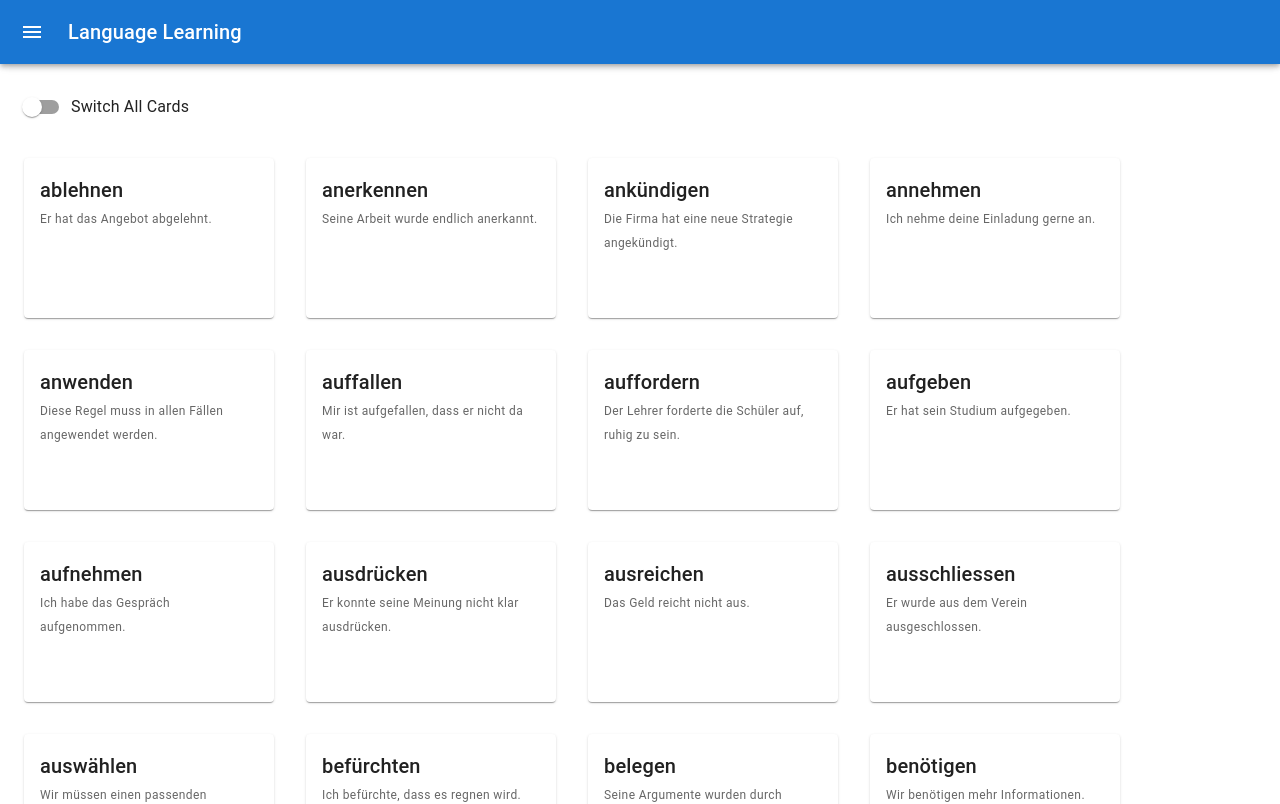
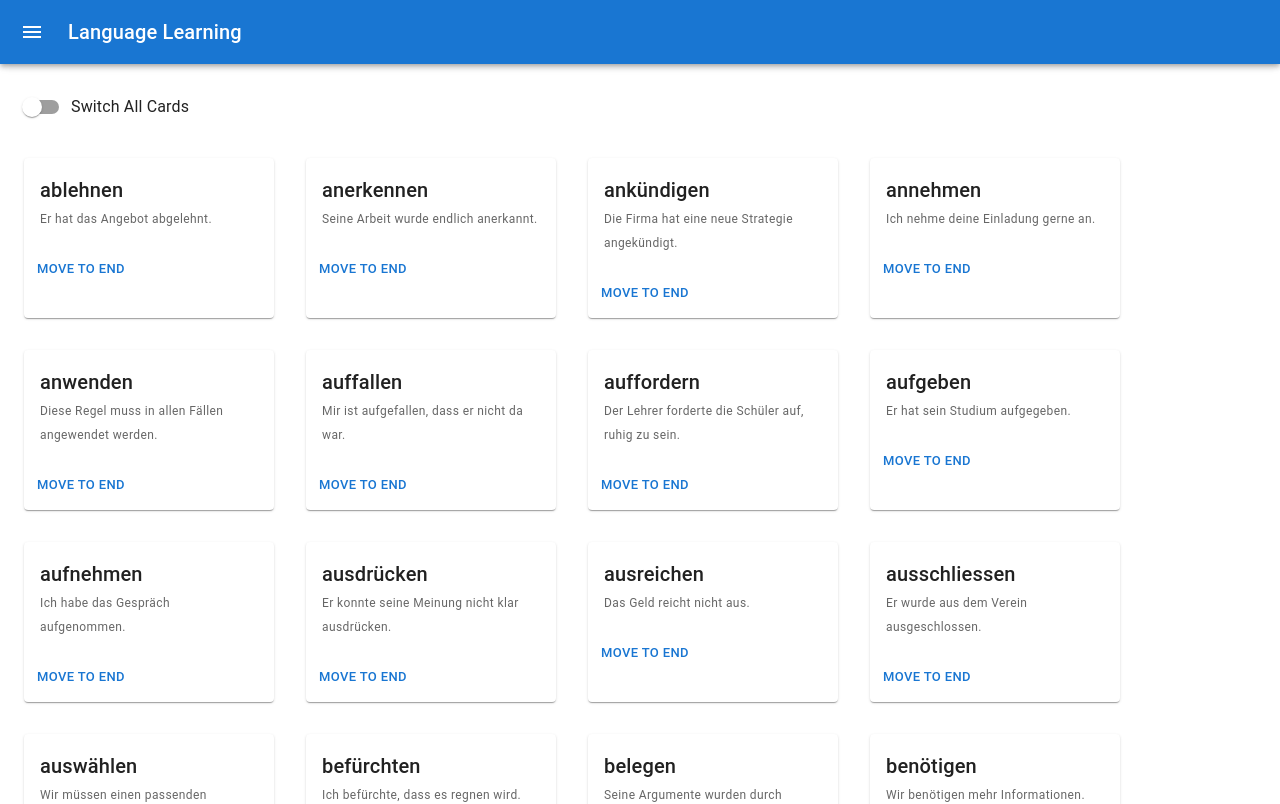
Before and after one commit to vincentheimann/drill-cards, a React (Vite) app: page /german/b2 in a window 1280 px wide. Shown: the top 804 px of the page. Built offline with nearby package versions, Linux system fonts and the light colour scheme.

Commit message:
Add card action move to the end

```diff
--- a/src/components/DrillCard.jsx
+++ b/src/components/DrillCard.jsx
@@ -1,8 +1,14 @@
 /* eslint-disable react/prop-types */
 import { useState, useEffect } from "react";
-import { Card, CardContent, Typography } from "@mui/material";
+import {
+  Card,
+  CardContent,
+  Typography,
+  CardActions,
+  Button,
+} from "@mui/material";
 
-export default function DrillCard({ word, switchAll }) {
+export default function DrillCard({ word, switchAll, moveCardToEnd }) {
   const [flipped, setFlipped] = useState(switchAll);
   const [isTouchDevice, setIsTouchDevice] = useState(false);
 
@@ -50,6 +56,11 @@ export default function DrillCard({ word, switchAll }) {
           </>
         )}
       </CardContent>
+      <CardActions>
+        <Button size="small" onClick={moveCardToEnd}>
+          Move to End
+        </Button>
+      </CardActions>
     </Card>
   );
 }
--- a/src/components/DrillCardList.jsx
+++ b/src/components/DrillCardList.jsx
@@ -1,4 +1,4 @@
-import { useState } from "react";
+import { useState, useEffect } from "react";
 import { useLocation } from "react-router-dom";
 import {
   Box,
@@ -15,16 +15,28 @@ import { words as englishWords } from "../data/englishC1";
 export default function DrillCardList() {
   const location = useLocation();
   const [switchAll, setSwitchAll] = useState(false);
+  const [words, setWords] = useState([]);
+
+  useEffect(() => {
+    if (location.pathname === "/german/b2") {
+      setWords(germanWords);
+    } else if (location.pathname === "/english/c1") {
+      setWords(englishWords);
+    }
+  }, [location.pathname]);
+
   const handleChange = () => {
     setSwitchAll((prev) => !prev);
   };
 
-  let words = [];
-  if (location.pathname === "/german/b2") {
-    words = germanWords;
-  } else if (location.pathname === "/english/c1") {
-    words = englishWords;
-  }
+  const moveCardToEnd = (index) => {
+    setWords((prevWords) => {
+      const newWords = [...prevWords];
+      const [movedWord] = newWords.splice(index, 1);
+      newWords.push(movedWord);
+      return newWords;
+    });
+  };
 
   return (
     <Box>
@@ -47,7 +59,11 @@ export default function DrillCardList() {
         </Grid>
         {words.map((word, index) => (
           <Grid size="auto" key={index}>
-            <DrillCard word={word} switchAll={switchAll} />
+            <DrillCard
+              word={word}
+              switchAll={switchAll}
+              moveCardToEnd={() => moveCardToEnd(index)}
+            />
           </Grid>
         ))}
       </Grid>
```
